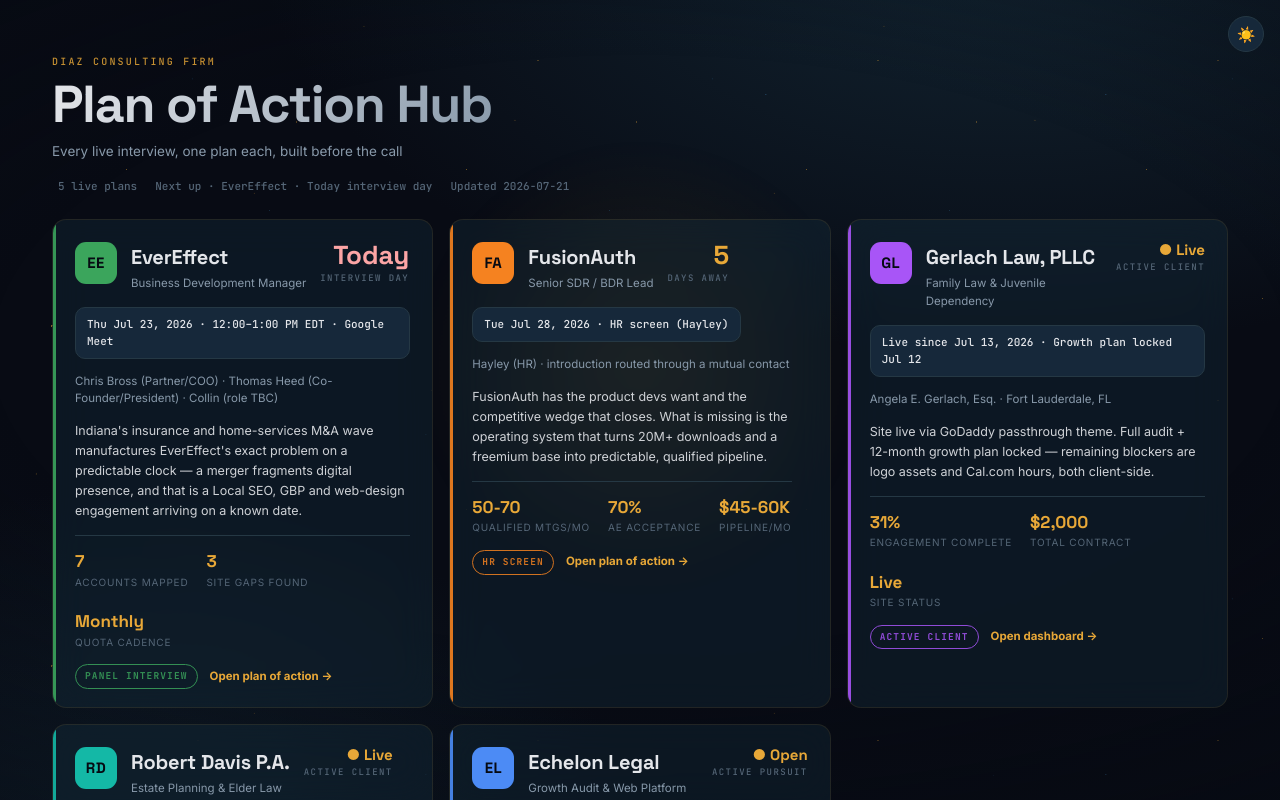
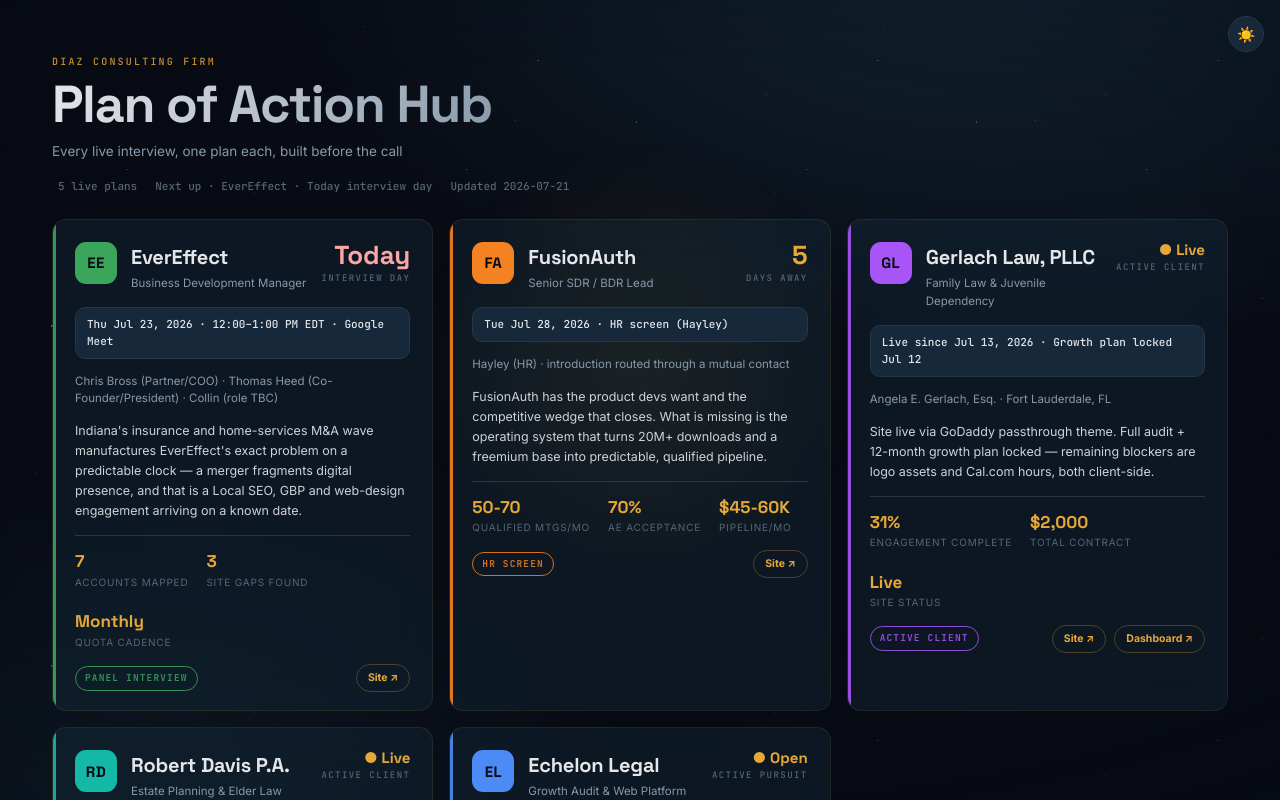
Before and after one commit to DiazConsultingFirm/plan-of-action-hub, a React (Vite) app: page / in a window 1280 px wide. Built offline with nearby package versions, Linux system fonts and the light colour scheme.

Commit message:
Roster cards get real Site/Dashboard link buttons; Your Dashboard tab shows each plan's own tracker instead of Angela's dashboard

```diff
--- a/public/plans/index.json
+++ b/public/plans/index.json
@@ -33,7 +33,8 @@
           "val": "Monthly",
           "lbl": "quota cadence"
         }
-      ]
+      ],
+      "site": "https://www.evereffect.com/"
     },
     {
       "id": "fusionauth",
@@ -61,7 +62,8 @@
           "val": "$45-60K",
           "lbl": "pipeline/mo"
         }
-      ]
+      ],
+      "site": "https://fusionauth.io/"
     },
     {
       "id": "gerlach",
@@ -77,10 +79,21 @@
       "who": "Angela E. Gerlach, Esq. · Fort Lauderdale, FL",
       "thesis": "Site live via GoDaddy passthrough theme. Full audit + 12-month growth plan locked — remaining blockers are logo assets and Cal.com hours, both client-side.",
       "headline": [
-        { "val": "31%", "lbl": "engagement complete" },
-        { "val": "$2,000", "lbl": "total contract" },
-        { "val": "Live", "lbl": "site status" }
-      ]
+        {
+          "val": "31%",
+          "lbl": "engagement complete"
+        },
+        {
+          "val": "$2,000",
+          "lbl": "total contract"
+        },
+        {
+          "val": "Live",
+          "lbl": "site status"
+        }
+      ],
+      "site": "https://gerlachlegal.com",
+      "dashboard": "https://diazconsultingfirm.github.io/gerlachlegal-website/dashboard/"
     },
     {
       "id": "robert-davis",
@@ -96,10 +109,20 @@
       "who": "Robert Davis, Esq. · Fort Lauderdale, FL",
       "thesis": "Phase 1 live: 10 statute-cited practice areas, static HTML, Netlify + Zapier. GBP video verification is the one call that unblocks the $500 balance and the Phase 2 retainer at once.",
       "headline": [
-        { "val": "$500", "lbl": "balance remaining" },
-        { "val": "$1,500/mo", "lbl": "Phase 2 retainer (unsigned)" },
-        { "val": "Live", "lbl": "site status" }
-      ]
+        {
+          "val": "$500",
+          "lbl": "balance remaining"
+        },
+        {
+          "val": "$1,500/mo",
+          "lbl": "Phase 2 retainer (unsigned)"
+        },
+        {
+          "val": "Live",
+          "lbl": "site status"
+        }
+      ],
+      "site": "https://robertdavispa.com/"
     },
     {
       "id": "echelon",
@@ -127,7 +150,8 @@
           "val": "$3,000",
           "lbl": "recommended tier"
         }
-      ]
+      ],
+      "site": "https://echelonlegalfl.com"
     }
   ]
 }
--- a/src/HubLanding.jsx
+++ b/src/HubLanding.jsx
@@ -35,6 +35,15 @@
   )
 }
 
+// Stop the click from also bubbling up to the card's own onOpen — otherwise
+// launching the site/dashboard link-button also fires the card's main action.
+function stopAnd(fn) {
+  return (e) => {
+    e.stopPropagation()
+    fn?.(e)
+  }
+}
+
 function PlanCard({ plan, index, onOpen }) {
   const isConsulting = plan.kind === 'consulting'
   const isClient = plan.kind === 'client'
@@ -44,11 +53,13 @@
   const urgency = isBadgeless ? '' : days < 0 ? 'past' : days <= 3 ? 'imminent' : ''
 
   return (
-    <motion.button
-      type="button"
+    <motion.div
       className="plan-card"
       style={{ '--plan-accent': plan.accent }}
       onClick={onOpen}
+      role="button"
+      tabIndex={0}
+      onKeyDown={(e) => (e.key === 'Enter' || e.key === ' ') && onOpen()}
       initial={{ opacity: 0, y: 16 }}
       animate={{ opacity: 1, y: 0 }}
       transition={{ delay: index * 0.08 }}
@@ -98,8 +109,36 @@
 
       <div className="plan-card-foot">
         <span className="plan-stage-chip">{plan.stage}</span>
-        <span>{isClient ? 'Open dashboard →' : 'Open plan of action →'}</span>
+        <div className="plan-card-links">
+          {plan.site && (
+            <a
+              className="plan-link-btn"
+              href={plan.site}
+              target="_blank"
+              rel="noopener noreferrer"
+              onClick={stopAnd()}
+            >
+              Site ↗
+            </a>
+          )}
+          {plan.dashboard && (
+            <a
+              className="plan-link-btn"
+              href={plan.dashboard}
+              target="_blank"
+              rel="noopener noreferrer"
+              onClick={stopAnd()}
+            >
+              Dashboard ↗
+            </a>
+          )}
+          {!plan.site && !plan.dashboard && (
+            <span className="plan-card-open-hint">
+              {isClient ? 'Open dashboard →' : 'Open plan of action →'}
+            </span>
+          )}
+        </div>
       </div>
-    </motion.button>
+    </motion.div>
   )
 }
--- a/src/PlanView.jsx
+++ b/src/PlanView.jsx
@@ -5,11 +5,6 @@
   RhythmTab, FunnelTab, ContentTab, AuditTab, RankingTab, CompetitorsTab,
   MilestonesTab, ConceptsTab, OfferTab, DashboardTab, PitchTab, DashboardsTab, AuditHero,
 } from './PlanTabs'
-
-// "Your Dashboard" doesn't open an in-hub page — it opens the real, live
-// client-reporting dashboard DCF already runs, the same one shown to real
-// clients (Gerlach, Robert Davis). Proof the system is real, not a mockup.
-const LIVE_DASHBOARD_URL = 'https://diazconsultingfirm.github.io/gerlachlegal-website/dashboard/'
 
 const TAB_LABELS = {
   full: 'Full Plan',
@@ -142,11 +137,7 @@
           <button
             key={t}
             className={`tab ${activeTab === t ? 'active' : ''}`}
-            onClick={() =>
-              t === 'yourdashboard'
-                ? window.open(LIVE_DASHBOARD_URL, '_blank', 'noopener')
-                : setActiveTab(t)
-            }
+            onClick={() => setActiveTab(t)}
           >
             {TAB_LABELS[t] || t}
           </button>
--- a/src/hub.css
+++ b/src/hub.css
@@ -287,6 +287,37 @@
   justify-content: space-between;
   gap: 12px;
   font-size: 11.5px;
+  color: var(--gold);
+  font-weight: 700;
+}
+
+.plan-card-links {
+  display: flex;
+  gap: 8px;
+}
+
+.plan-link-btn {
+  font-family: inherit;
+  font-size: 10.5px;
+  font-weight: 700;
+  padding: 5px 11px;
+  border-radius: 999px;
+  background: transparent;
+  border: 1px solid var(--glass-border-hover);
+  color: var(--gold);
+  text-decoration: none;
+  cursor: pointer;
+  transition: background 0.15s ease, color 0.15s ease;
+  position: relative;
+  z-index: 1;
+}
+
+.plan-link-btn:hover {
+  background: var(--gold);
+  color: #060A12;
+}
+
+.plan-card-open-hint {
   color: var(--gold);
   font-weight: 700;
 }
```
Also changed, not shown: 6 other files (tests, documents, lock files or other folders).
